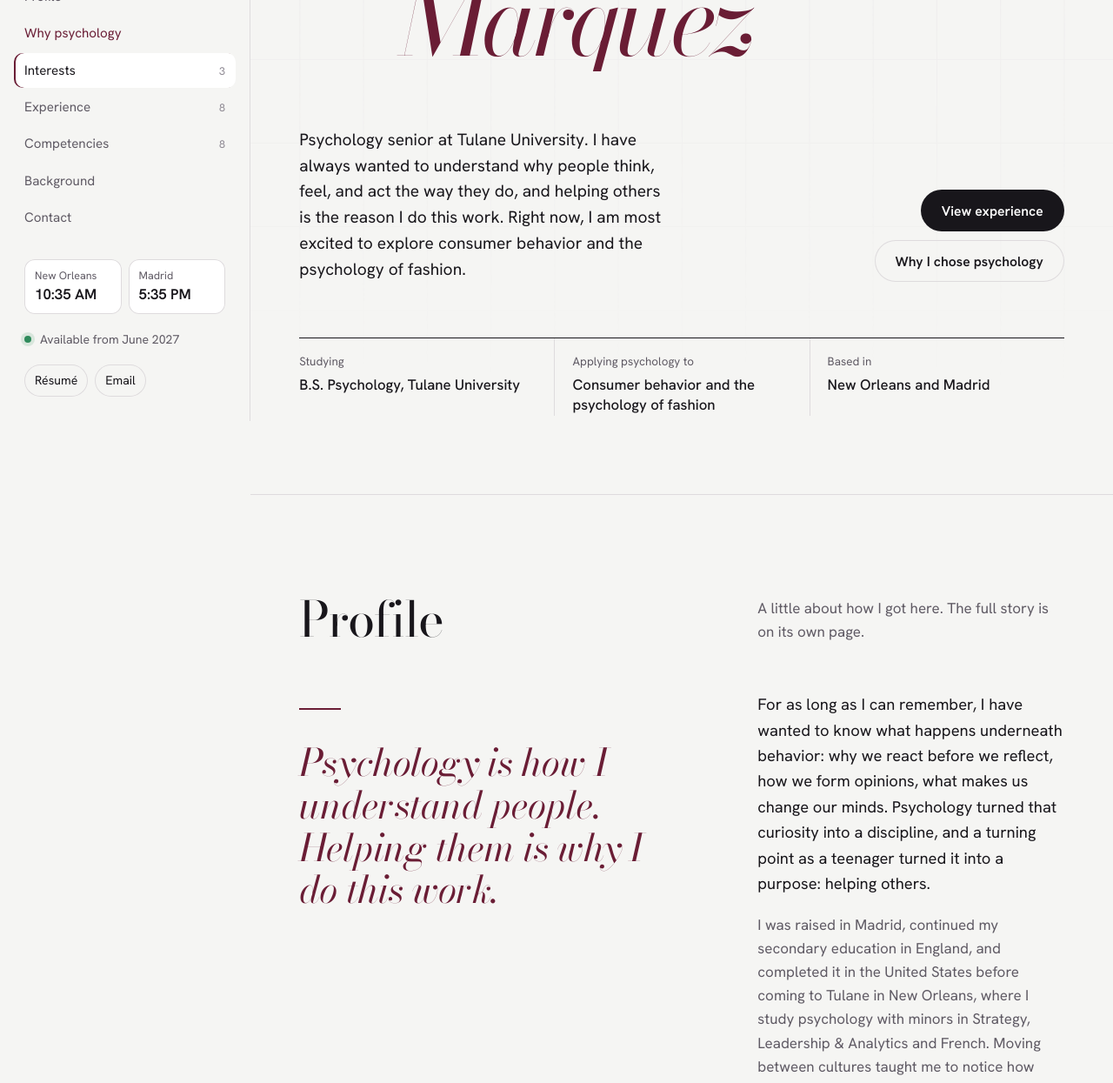
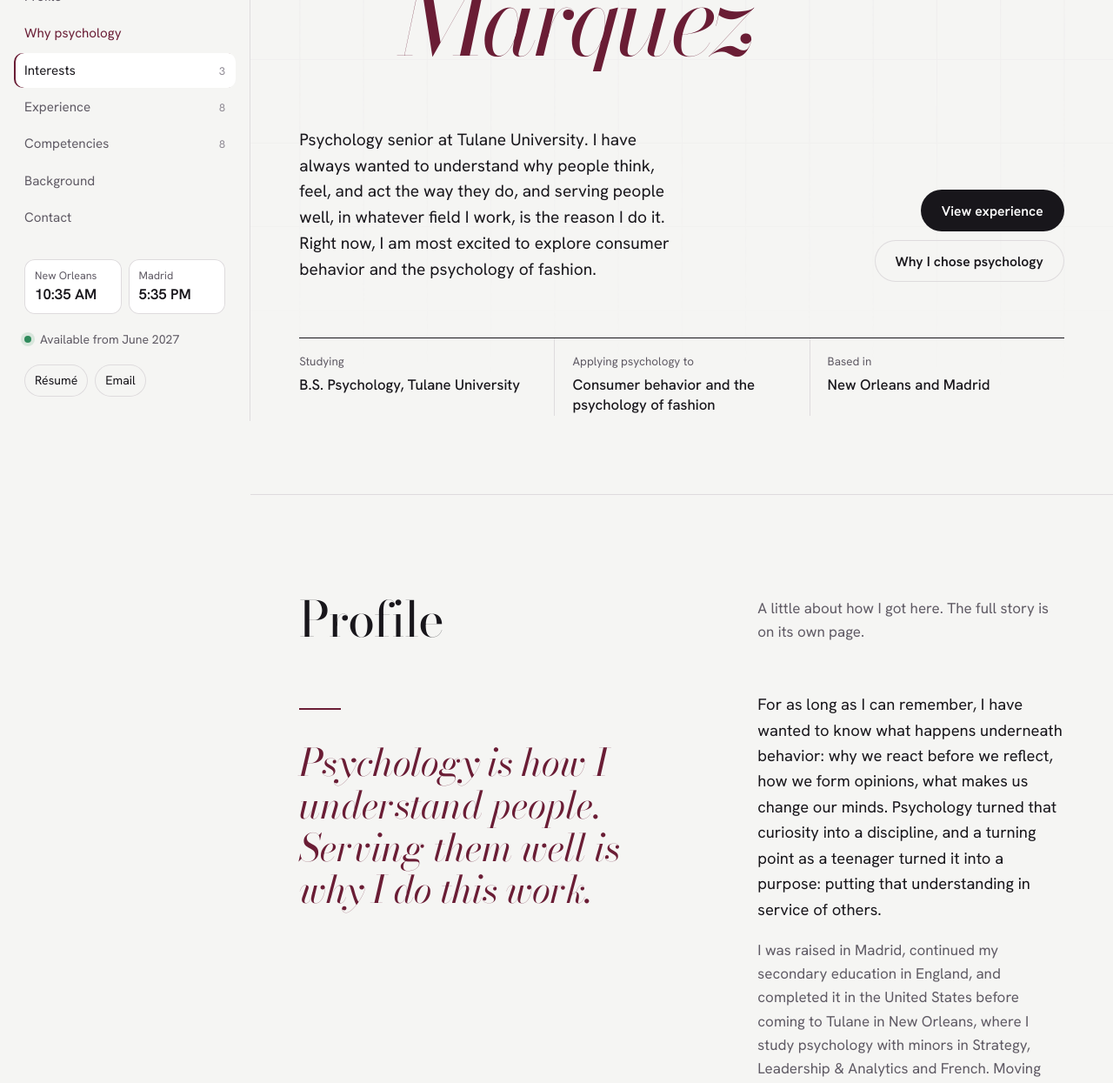
Before and after one commit to paulaluruena/paula-luruena-portfolio-retail, a website built with Vite: page index.html in a window 1280 px wide. Shown: the part 316-1561 px from the top of the page at 87% size. Built offline with nearby package versions, Linux system fonts and the light colour scheme.

Commit message:
Use service-oriented wording instead of help
Mission statements now speak of serving people across fields (patients,
clients, employees, customers) rather than helping, which read as purely
clinical.

Co-Authored-By: Claude Opus 5.5 <noreply@anthropic.com>
Claude-Session: https://claude.ai/code/session_01RUBz9x5zzgJnnpssumtewj

```diff
--- a/index.html
+++ b/index.html
@@ -38,7 +38,7 @@
         <p class="hero-top"><span><strong>Psychology</strong>, applied to consumer behavior &amp; fashion</span><span>Class of 2027</span></p>
         <h1 class="name" aria-label="Paula Luruena Marquez"><span class="line"><span>Paula Luruena</span></span><span class="line"><span><em>Marquez</em></span></span></h1>
         <div class="hero-grid">
-          <p class="hero-intro">Psychology senior at Tulane University. I have always wanted to understand why people think, feel, and act the way they do, and helping others is the reason I do this work. Right now, I am most excited to explore consumer behavior and the psychology of fashion.</p>
+          <p class="hero-intro">Psychology senior at Tulane University. I have always wanted to understand why people think, feel, and act the way they do, and serving people well, in whatever field I work, is the reason I do it. Right now, I am most excited to explore consumer behavior and the psychology of fashion.</p>
           <p class="hero-actions"><a class="button" href="#experience">View experience</a><a class="button button-line" href="story.html">Why I chose psychology</a></p>
         </div>
         <dl class="facts">
@@ -53,8 +53,8 @@
       <div class="wrap">
         <div class="section-head"><h2 id="profile-title">Profile</h2><p>A little about how I got here. The full story is on its own page.</p></div>
         <div class="profile-grid">
-          <blockquote class="statement"><p>Psychology is how I understand people. Helping them is why I do this work.</p></blockquote>
-          <div class="bio"><p>For as long as I can remember, I have wanted to know what happens underneath behavior: why we react before we reflect, how we form opinions, what makes us change our minds. Psychology turned that curiosity into a discipline, and a turning point as a teenager turned it into a purpose: helping others.</p><p>I was raised in Madrid, continued my secondary education in England, and completed it in the United States before coming to Tulane in New Orleans, where I study psychology with minors in Strategy, Leadership &amp; Analytics and French. Moving between cultures taught me to notice how differently people see the same situation.</p><p>My experience spans a developmental research lab at Tulane, applied behavior work, clinical observation, crisis support, bilingual community mental health, and earlier roles in business and customer service in Madrid.</p><p>In this portfolio I focus on consumer behavior: how perception, identity, and culture shape what people choose, wear, and come back to, and how brands can understand their clients as people.</p>
+          <blockquote class="statement"><p>Psychology is how I understand people. Serving them well is why I do this work.</p></blockquote>
+          <div class="bio"><p>For as long as I can remember, I have wanted to know what happens underneath behavior: why we react before we reflect, how we form opinions, what makes us change our minds. Psychology turned that curiosity into a discipline, and a turning point as a teenager turned it into a purpose: putting that understanding in service of others.</p><p>I was raised in Madrid, continued my secondary education in England, and completed it in the United States before coming to Tulane in New Orleans, where I study psychology with minors in Strategy, Leadership &amp; Analytics and French. Moving between cultures taught me to notice how differently people see the same situation.</p><p>My experience spans a developmental research lab at Tulane, applied behavior work, clinical observation, crisis support, bilingual community mental health, and earlier roles in business and customer service in Madrid.</p><p>In this portfolio I focus on consumer behavior: how perception, identity, and culture shape what people choose, wear, and come back to, and how brands can understand their clients as people.</p>
             <p><a class="text-link" href="story.html">Read why I chose psychology</a></p>
             <dl class="glance">
               <div><dt>Minors</dt><dd>Strategy, Leadership &amp; Analytics; French</dd></div>
```
Also changed, not shown: story.html (+4 -4 lines), README.md.
